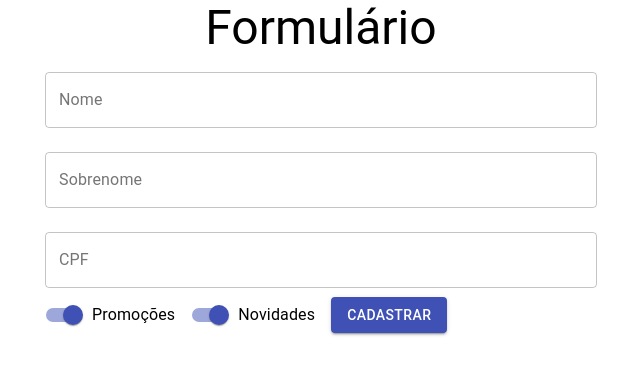
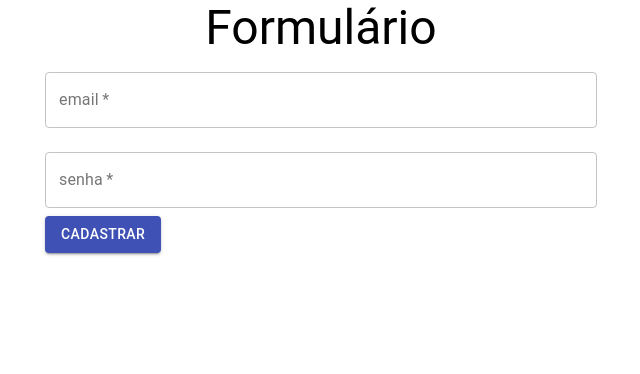
Before and after one commit to devHikary/react_functionComp, a React (Create React App) app in the folder func-compo/: page / in a window 1280 px wide. Shown: the top 374 px of the page, without its empty margins (319-959 px from the left). Built offline with nearby package versions, Linux system fonts and the light colour scheme.

Commit message:
2Aula 2.4 Injeção de dependências

```diff
--- a/func-compo/src/components/FormularioCadastro/DadosUsuario.jsx
+++ b/func-compo/src/components/FormularioCadastro/DadosUsuario.jsx
@@ -1,20 +1,35 @@
-import { Button, TextField } from '@material-ui/core';
-import React from 'react';
+import { Button, TextField } from "@material-ui/core";
+import React from "react";
 
-function DadosUsuario() {
-
+function DadosUsuario({ aoEnviar }) {
   return (
-    <form>
+    <form
+      onSubmit={(event) => {
+        event.preventDefault();
+        aoEnviar();
+      }}
+    >
       <TextField
-        margin="normal" variant="outlined" fullWidth
-        id="email" label="email" type="email" />
+        margin="normal"
+        variant="outlined"
+        fullWidth
+        id="email"
+        required
+        label="email"
+        type="email"
+      />
       <TextField
-        margin="normal" variant="outlined" fullWidth
-        id="senha" label="senha" type="passaword" />
-      <Button
-        variant="contained" color="primary"
-        type="submit">Cadastrar</Button>
-
+        margin="normal"
+        variant="outlined"
+        fullWidth
+        required
+        id="senha"
+        label="senha"
+        type="passaword"
+      />
+      <Button variant="contained" color="primary" type="submit">
+        Cadastrar
+      </Button>
     </form>
   );
 }
--- a/func-compo/src/components/FormularioCadastro/FormularioCadastro.jsx
+++ b/func-compo/src/components/FormularioCadastro/FormularioCadastro.jsx
@@ -6,16 +6,20 @@
 
 function FormularioCadastro({ aoEnviar, validarCPF }) {
 
-  const [etapaAtual, setEtapaAtual] = useState(1);
+  const [etapaAtual, setEtapaAtual] = useState(0);
+
+  function proximo(){
+    setEtapaAtual(etapaAtual+1);
+  }
 
   function formularioAtual(etapa) {
     switch (etapa) {
       case 0:
-        return <DadosUsuario />;
+        return <DadosUsuario aoEnviar={proximo}/>;
       case 1:
-        return <DadosPessoais  aoEnviar={aoEnviar} validarCPF={validarCPF}/>;
+        return <DadosPessoais aoEnviar={proximo} validarCPF={validarCPF}/>;
       case 2:
-        return <DadosEntrega/>;
+        return <DadosEntrega aoEnviar={aoEnviar}/>;
       default:
         return <Typography>Erro ao selecionar formulário</Typography>;
     }
```
